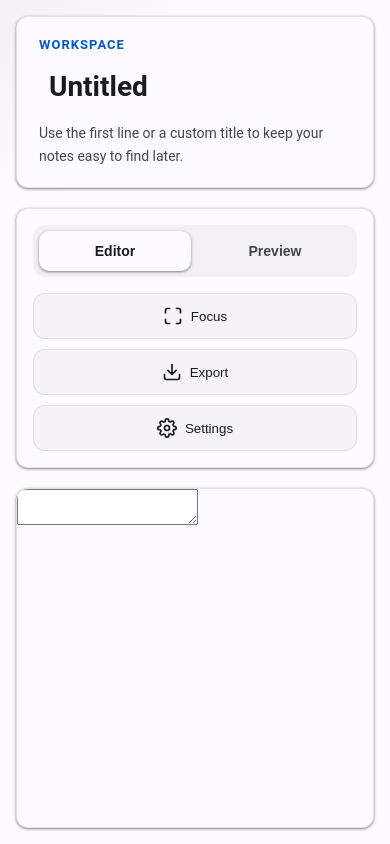
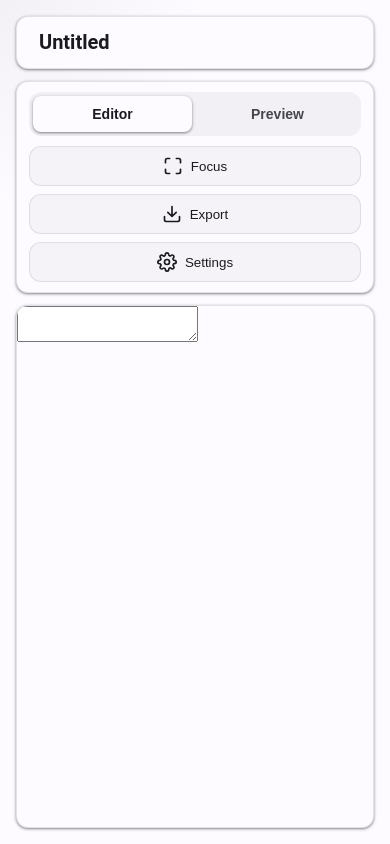
Before and after one commit to viseshrp/tabmd, a website with bundled scripts: page entrypoints/newtab/index.html in a window 390 px wide. Built offline with nearby package versions, Linux system fonts and the light colour scheme.

Commit message:
style(newtab): shrink header chrome for a larger editor
Reduce the vertical footprint of the new-tab workspace header so the editor owns more of the viewport. Tighten page-shell spacing, compress the title card to the essentials, keep the Editor/Preview tabs prominent, and change the action controls from equal-width blocks to content-sized buttons.

The change stays local to the new-tab UI stylesheet and preserves responsive access to the tab switcher on narrow screens by letting the compact toolbar stack only when space actually runs out.

```diff
--- a/entrypoints/newtab/style.css
+++ b/entrypoints/newtab/style.css
@@ -11,8 +11,8 @@ body {
   height: 100vh;
   display: grid;
   grid-template-rows: auto minmax(0, 1fr);
-  gap: 20px;
-  padding: 24px;
+  gap: 12px;
+  padding: 16px;
   box-sizing: border-box;
 }
 
@@ -22,9 +22,9 @@ body {
 
 .header-top {
   display: grid;
-  grid-template-columns: minmax(0, 1fr) minmax(300px, 420px);
-  gap: 20px;
-  align-items: start;
+  grid-template-columns: minmax(0, 1fr) auto;
+  gap: 12px;
+  align-items: center;
 }
 
 .title-panel,
@@ -35,11 +35,13 @@ body {
 
 .title-panel {
   display: grid;
-  gap: 12px;
-  padding: 20px 22px;
+  gap: 4px;
+  padding: 10px 14px;
+  min-height: 0;
 }
 
 .eyebrow {
+  display: none;
   margin: 0;
   color: var(--md-sys-color-primary);
   font-size: 13px;
@@ -57,12 +59,12 @@ body {
 .title-display {
   width: 100%;
   margin: 0;
-  padding: 8px 10px;
-  border-radius: 10px;
+  padding: 4px 8px;
+  border-radius: 8px;
   color: var(--md-sys-color-on-surface);
-  font-size: clamp(28px, 4vw, 36px);
+  font-size: clamp(20px, 2.4vw, 26px);
   font-weight: 700;
-  line-height: 1.08;
+  line-height: 1.15;
   white-space: nowrap;
   overflow: hidden;
   text-overflow: ellipsis;
@@ -76,18 +78,19 @@ body {
 
 .title-input {
   width: 100%;
-  padding: 8px 10px;
+  padding: 4px 8px;
   border: 1px solid var(--md-sys-color-primary);
-  border-radius: 10px;
+  border-radius: 8px;
   background: rgba(var(--md-sys-color-outline-rgb), 0.06);
   color: var(--md-sys-color-on-surface);
-  font-size: clamp(28px, 4vw, 36px);
+  font-size: clamp(20px, 2.4vw, 26px);
   font-weight: 700;
   outline: 0;
   font-family: inherit;
 }
 
 .title-help {
+  display: none;
   margin: 0;
   color: var(--md-sys-color-on-surface-variant);
   font-size: 14px;
@@ -96,23 +99,29 @@ body {
 
 .header-actions {
   display: grid;
-  gap: 16px;
-  padding: 16px;
+  grid-auto-flow: column;
+  grid-auto-columns: max-content;
+  align-items: center;
+  justify-content: end;
+  gap: 10px;
+  padding: 10px 12px;
 }
 
+/* Tabs stay prominent and easy to hit, while the rest of the toolbar shrinks to the content it actually needs. */
 .tab-bar {
   display: grid;
   grid-template-columns: 1fr 1fr;
-  gap: 8px;
-  padding: 6px;
+  gap: 6px;
+  padding: 4px;
   border-radius: var(--md-sys-shape-corner-medium);
   background: rgba(var(--md-sys-color-outline-rgb), 0.08);
+  min-width: 220px;
 }
 
 .tab-btn {
   border: 0;
-  border-radius: 10px;
-  padding: 12px 14px;
+  border-radius: 8px;
+  padding: 10px 14px;
   background: transparent;
   color: var(--md-sys-color-on-surface-variant);
   font-size: 14px;
@@ -138,8 +147,10 @@ body {
 /* The action row keeps primary workspace actions visible without forcing the toolbar into icon-only affordances. */
 .action-row {
   display: grid;
-  grid-template-columns: repeat(3, minmax(0, 1fr));
-  gap: 10px;
+  grid-auto-flow: column;
+  grid-auto-columns: max-content;
+  gap: 8px;
+  justify-content: end;
 }
 
 .action-btn {
@@ -149,7 +160,8 @@ body {
   gap: 8px;
   border: 1px solid rgba(var(--md-sys-color-outline-rgb), 0.18);
   border-radius: 12px;
-  padding: 12px 14px;
+  min-height: 40px;
+  padding: 9px 12px;
   background: rgba(var(--md-sys-color-outline-rgb), 0.06);
   color: var(--md-sys-color-on-surface);
   cursor: pointer;
@@ -390,12 +402,28 @@ body.focus-mode-active .EasyMDEContainer .tabmd-preview {
 
   .header-top {
     grid-template-columns: 1fr;
+    align-items: stretch;
+  }
+
+  .header-actions {
+    grid-auto-flow: row;
+    grid-auto-columns: initial;
+    justify-content: stretch;
+  }
+
+  .tab-bar {
+    min-width: 0;
+  }
+
+  .action-row {
+    justify-content: stretch;
   }
 }
 
 @media (max-width: 640px) {
   .action-row {
-    grid-template-columns: 1fr;
+    grid-auto-flow: row;
+    grid-auto-columns: initial;
   }
 
   .EasyMDEContainer .tabmd-preview {
```
